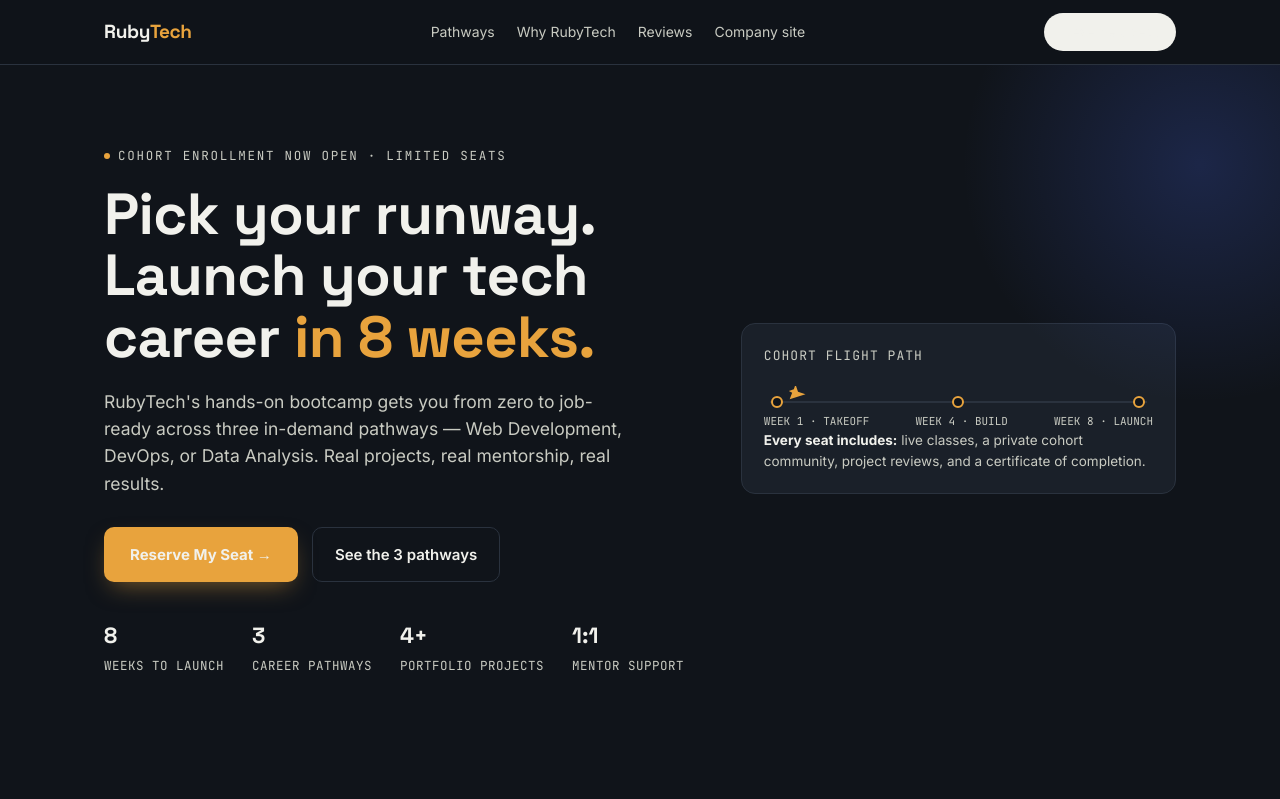
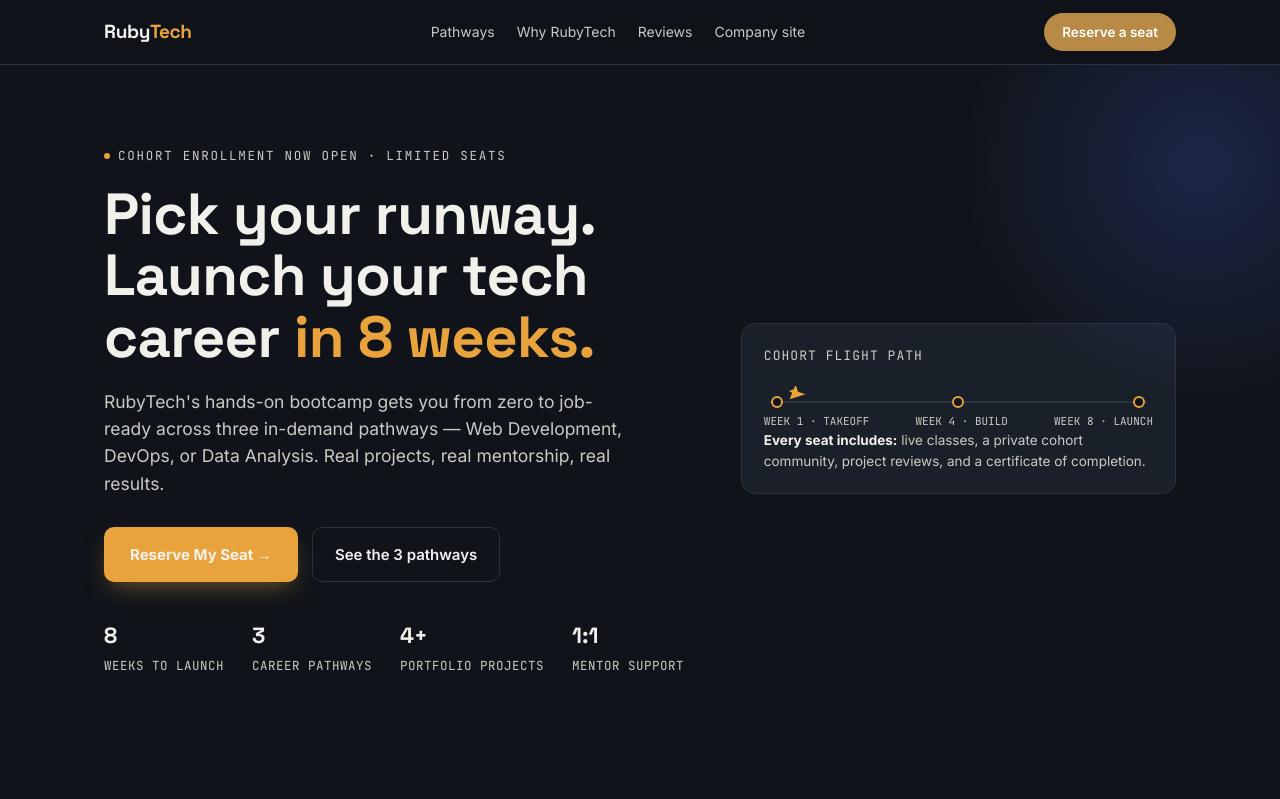
Before and after one commit to KodenOps/techwithlumii, a Next.js app: page /bootcamp in a window 1280 px wide. Shown: the top 799 px of the page. Built offline with nearby package versions, Linux system fonts and the light colour scheme.

Commit message:
updated the bootcamp register button

```diff
--- a/src/app/bootcamp/page.tsx
+++ b/src/app/bootcamp/page.tsx
@@ -78,6 +78,7 @@ const PATHWAYS: PathwayOption[] = [
     slug: 'excel-data-analysis-bootcamp',
   },
 ];
+const BRASS = '#B78A46';
 
 const EMAIL_RE = /^[^\s@]+@[^\s@]+\.[^\s@]+$/;
 const PHONE_RE = /^(?:\+234|0)[789][01]\d{8}$/;
@@ -220,14 +221,14 @@ export default function BootcampPage() {
     <div className={`page ${spaceGrotesk.variable} ${inter.variable} ${jetbrainsMono.variable}`}>
       <nav className="nav">
         <div className="wrap">
-          <div className="brand">Ruby<span>Tech</span></div>
+          <Link href="/"><p  className="brand"> Ruby<span>Tech</span></p></Link>
           <div className="nav-links">
             <a href="#pathways">Pathways</a>
             <a href="#why">Why RubyTech</a>
             <a href="#proof">Reviews</a>
             <a href="/">Company site</a>
           </div>
-          <a className="nav-cta" href="#register">Reserve a seat</a>
+          <a className="nav-cta" href="#register" style={{ backgroundColor: `${BRASS}`, color: '#fff' }}>Reserve a seat</a>
         </div>
       </nav>
 
--- a/src/components/TrustedByStrip.tsx
+++ b/src/components/TrustedByStrip.tsx
@@ -2,8 +2,8 @@ import React from "react";
 import SectionMark from "./SectionMark";
 
 function TrustedByStrip({ line, mutedSoft, labelFont }: { line: string; mutedSoft: string; labelFont: { fontFamily: string } }) {
-    const BRASS = '#B78A46';
-const trustedNames = ['QueenFizzie', 'SolutionCrest', 'Maldini & Lounge', 'Castrol Lounge', 'Bokku Mart', 'Helium Enterprises', 'Strata Labs', 'BrightLabs', 'LumiTech', 'Vortex Solutions', 'NovaCore', 'AetherWorks', 'Zenith Dynamics', 'Lumina Systems', 'Nexus Innovations'];
+
+  const trustedNames = ['Harmony Events', 'SolutionCrest', 'Maldini & Lounge', 'Castrol Lounge', 'Hydrogen Energy', 'Helium Enterprises', 'Strata Labs', 'BrightLabs', 'Glamour Events', 'Vortex Solutions', 'Primus Healthcare', 'AetherWorks', 'Zenith Dynamics', 'Lumina Systems', 'Nexus Innovations'];
 
   const items = [...trustedNames, ...trustedNames];
   return (
```
